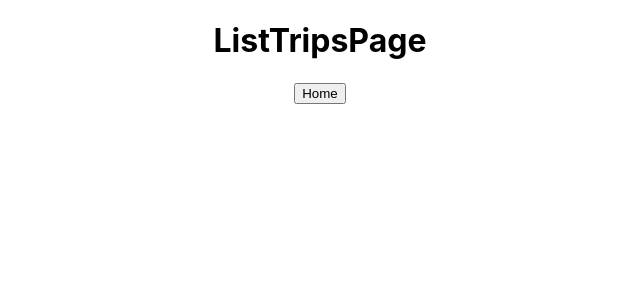
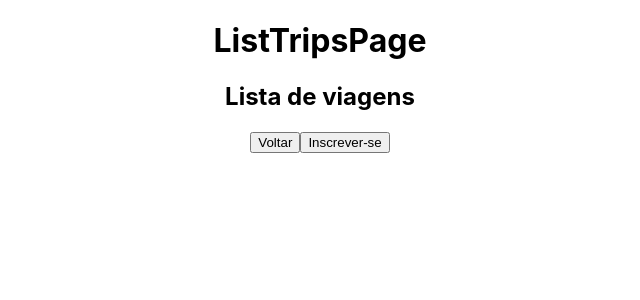
Before and after one commit to future4code/jemison-Rafael-Lopes, a React (Create React App) app in the folder modulo4/projeto-labex/labex/: page /listTripsPage in a window 1280 px wide. Shown: the top 300 px of the page, without its empty margins (320-960 px from the left). Built offline with nearby package versions, Linux system fonts and the light colour scheme.

Commit message:
Criar path da listTripsPage para AplicationFormPage

```diff
--- a/modulo4/projeto-labex/labex/src/components/Pages/AdminHomePage.js
+++ b/modulo4/projeto-labex/labex/src/components/Pages/AdminHomePage.js
@@ -7,6 +7,8 @@ function AdminHomePage() {
   return (
     <div>
     <h1>AdminHomePage</h1>
+    <p>Aqui colocar email e senha para logar</p>
+    <button>Entrar</button>
     </div>
   )
 }
--- a/modulo4/projeto-labex/labex/src/components/Pages/AplicationFormPage.js
+++ b/modulo4/projeto-labex/labex/src/components/Pages/AplicationFormPage.js
@@ -1,9 +1,20 @@
-import React from 'react'
+import React from 'react';
+import { useNavigate } from 'react-router-dom';
 
 function AplicationFormPage() {
+
+  const navigate = useNavigate();
+
+  const goToListTripsPage =()=>{
+    navigate(-1)
+  }
+
   return (
     <div>
-    <h1>AplicationFormPage</h1>
+      <h1>AplicationFormPage</h1>
+      <h2>Inscrever-se para uma viagem</h2>
+      <button onClick={goToListTripsPage} >Voltar</button>
+      <button>Enviar</button>
     </div>
   )
 }
--- a/modulo4/projeto-labex/labex/src/components/Pages/HomePage.js
+++ b/modulo4/projeto-labex/labex/src/components/Pages/HomePage.js
@@ -6,11 +6,11 @@ function HomePage() {
   const navigate = useNavigate();
 
   const goToListTripsPage = () => {
-    navigate('listTripsPage')
+    navigate('/listTripsPage')
   }
 
-  const goToAdminHomePage = () =>{
-    navigate('adminHomePage')
+  const goToAdminHomePage = () => {
+    navigate('/adminHomePage')
   }
   return (
     <section>
--- a/modulo4/projeto-labex/labex/src/components/Pages/ListTripsPage.js
+++ b/modulo4/projeto-labex/labex/src/components/Pages/ListTripsPage.js
@@ -3,15 +3,23 @@ import { useNavigate } from 'react-router-dom';
 
 function ListTripsPage() {
 
-  const navigate=useNavigate();
+  const navigate = useNavigate();
 
-  const goToHome=()=>{
+  const goToHome = () => {
     navigate('/')
   }
+
+  const goToAplicationFormPage = () => {
+    navigate('/aplicationFormPage')
+  }
+
+
   return (
     <div>
-    <h1>ListTripsPage</h1>
-    <button onClick={goToHome} >Home</button>
+      <h1>ListTripsPage</h1>
+      <h2>Lista de viagens</h2>
+      <button onClick={goToHome} >Voltar</button>
+      <button onClick={goToAplicationFormPage} >Inscrever-se</button>
     </div>
   )
 }
--- a/modulo4/projeto-labex/labex/src/components/Router.js
+++ b/modulo4/projeto-labex/labex/src/components/Router.js
@@ -1,6 +1,7 @@
 import React from 'react';
 import { BrowserRouter, Route, Routes } from 'react-router-dom';
 import AdminHomePage from './Pages/AdminHomePage';
+import AplicationFormPage from './Pages/AplicationFormPage';
 import HomePage from './Pages/HomePage'
 import ListTripsPage from './Pages/ListTripsPage';
 
@@ -9,8 +10,9 @@ function Router() {
     <BrowserRouter>
       <Routes>
         <Route index element={<HomePage />} />
-        <Route path='listTripsPage' element={<ListTripsPage />} />
-        <Route path='adminHomePage' element={<AdminHomePage/>} />
+        <Route path='/listTripsPage' element={<ListTripsPage />} />
+        <Route path='/adminHomePage' element={<AdminHomePage />} />
+        <Route path='/aplicationFormPage' element={<AplicationFormPage />} />
       </Routes>
     </BrowserRouter>
   )
```
